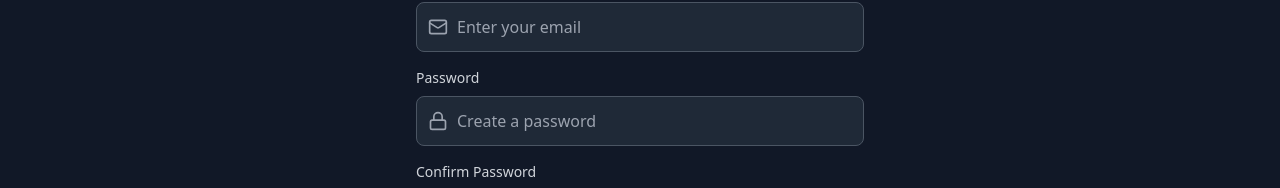
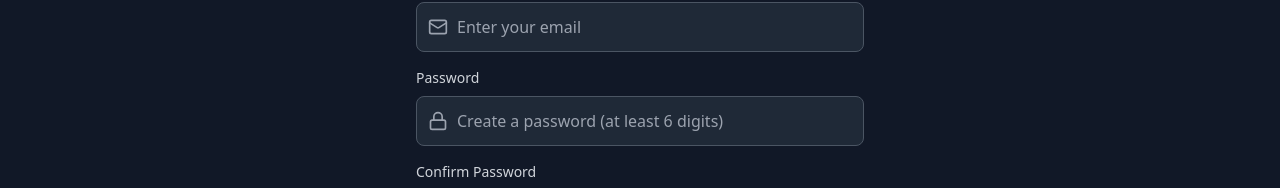
Before and after one commit to abhi17bgp/CodeIQ, a React (Vite) app: page /register in a window 1280 px wide. Shown: the part 454-642 px from the top of the page. Built offline with nearby package versions, Linux system fonts and the light colour scheme.

Commit message:
Update Register.tsx

```diff
--- a/src/pages/Register.tsx
+++ b/src/pages/Register.tsx
@@ -149,7 +149,7 @@ const Register: React.FC = () => {
                   value={formData.password}
                   onChange={handleChange}
                   className="w-full pl-10 pr-3 py-3 border border-gray-300 dark:border-gray-600 rounded-lg focus:outline-none focus:ring-2 focus:ring-blue-500 focus:border-transparent bg-white dark:bg-gray-800 text-gray-900 dark:text-white"
-                  placeholder="Create a password"
+                  placeholder="Create a password (at least 6 digits)"
                 />
               </div>
             </div>
```
